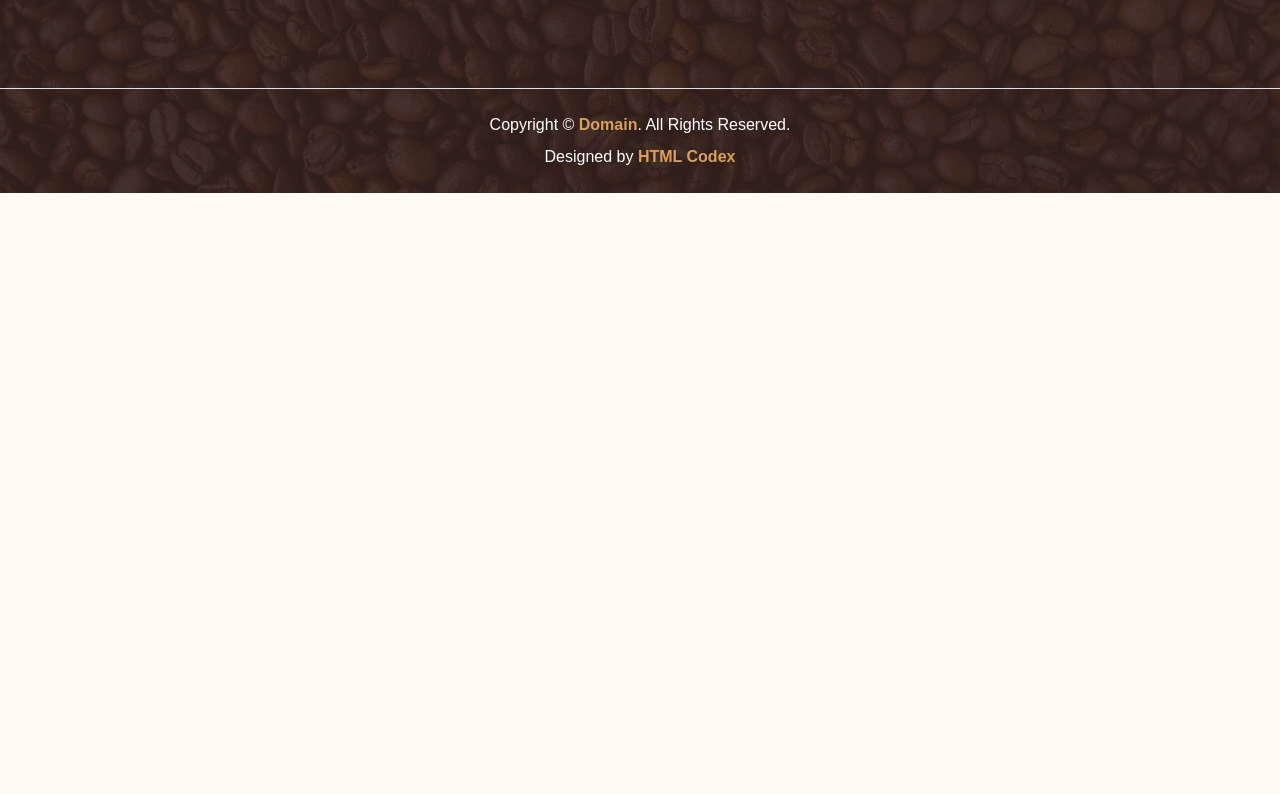
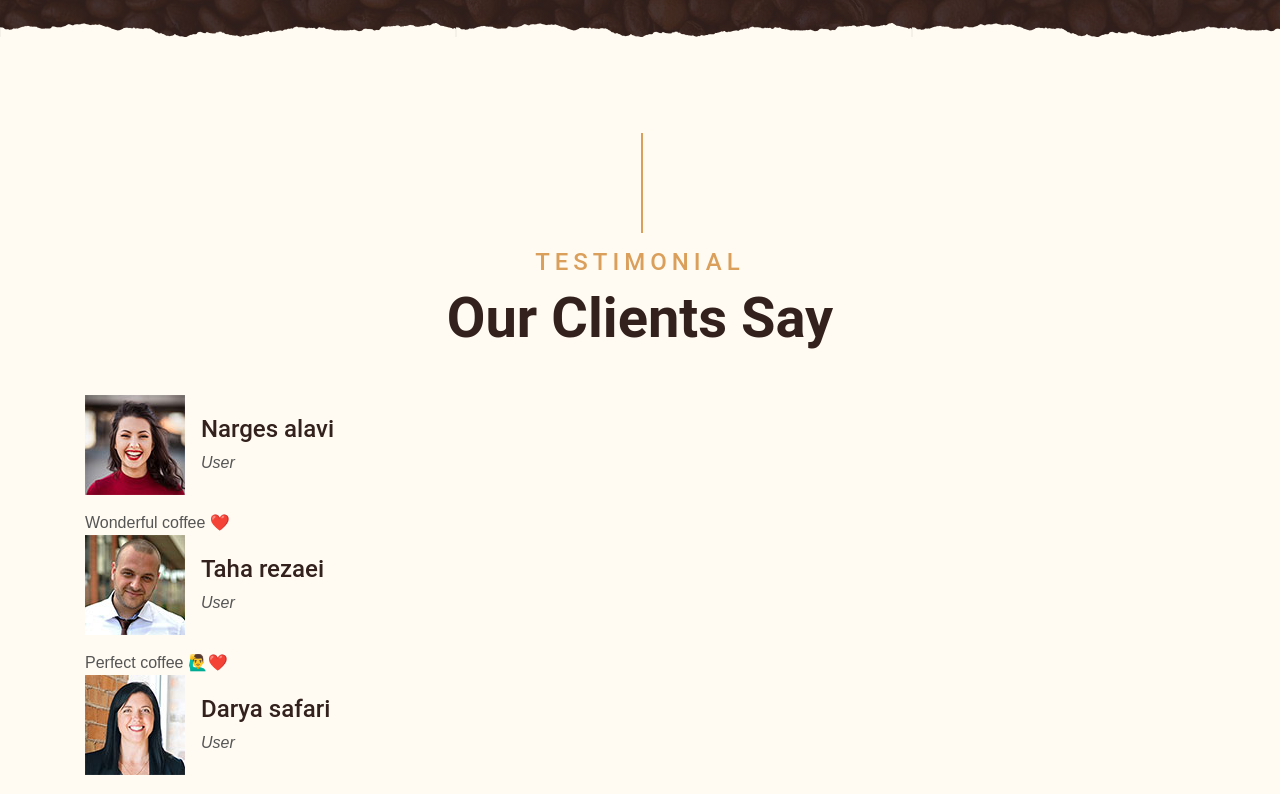
Before and after one commit to mohammadfaramarzi1/minimal-coffee-next, a Next.js app: page /testimonial in a window 1280 px wide. Shown: the part 363-1157 px from the top of the page. Before the commit the page ends 800 px from the top, so only its background shows below. Built offline with nearby package versions, Linux system fonts and the light colour scheme; data requests are answered from the project's data file.

Commit message:
feat: Testimonial page template

```diff
--- a/components/templates/Testmonial/Comments.js
+++ b/components/templates/Testmonial/Comments.js
@@ -1,9 +1,27 @@
-import React from 'react'
+import TestimonialItem from "@/components/modules/TestimonialItem/TestimonialItem";
+import React from "react";
 
-function Comments() {
+function Comments({comments}) {
   return (
-    <div>Comments</div>
-  )
+    <div className="container-fluid py-5">
+      <div className="container">
+        <div className="section-title">
+          <h4
+            className="text-primary text-uppercase"
+            style={{ letterSpacing: "5px" }}
+          >
+            Testimonial
+          </h4>
+          <h1 className="display-4">Our Clients Say</h1>
+        </div>
+        <div className="owl-carousel testimonial-carousel">
+          {comments.map((comment) => (
+            <TestimonialItem key={comment.id} {...comment} />
+          ))}
+        </div>
+      </div>
+    </div>
+  );
 }
 
-export default Comments
+export default Comments;
--- a/pages/testimonial/index.js
+++ b/pages/testimonial/index.js
@@ -1,7 +1,27 @@
+import Header from "@/components/modules/Header/Header";
+import Comments from "@/components/templates/Testmonial/Comments";
 import React from "react";
 
-function Testimonial() {
-  return <div>Testimonial</div>;
+function Testimonial({ data }) {
+  return (
+    <>
+      <Header route="Testimonial" />
+      <Comments comments={data.comments} />
+    </>
+  );
+}
+
+export async function getStaticProps() {
+  const res = await fetch("http://localhost:4000/comments");
+  const comments = await res.json();
+
+  return {
+    props: {
+      data: {
+        comments,
+      },
+    },
+  };
 }
 
 export default Testimonial;
```
